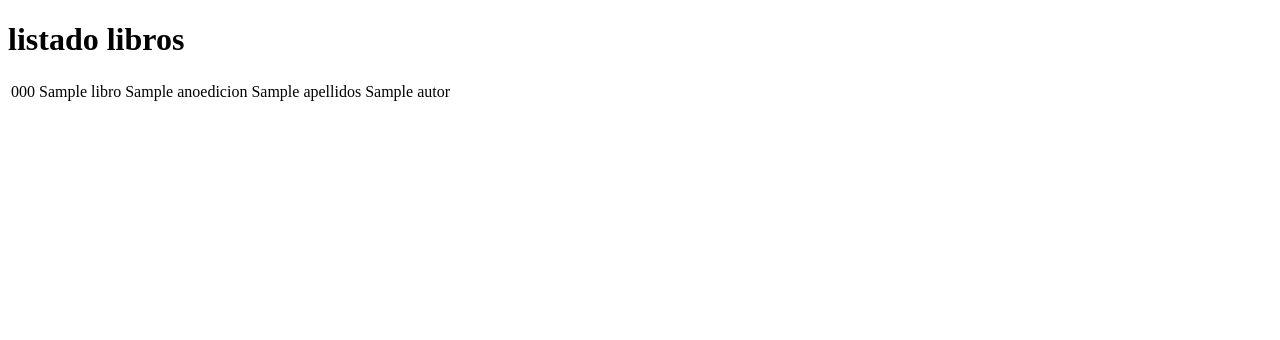
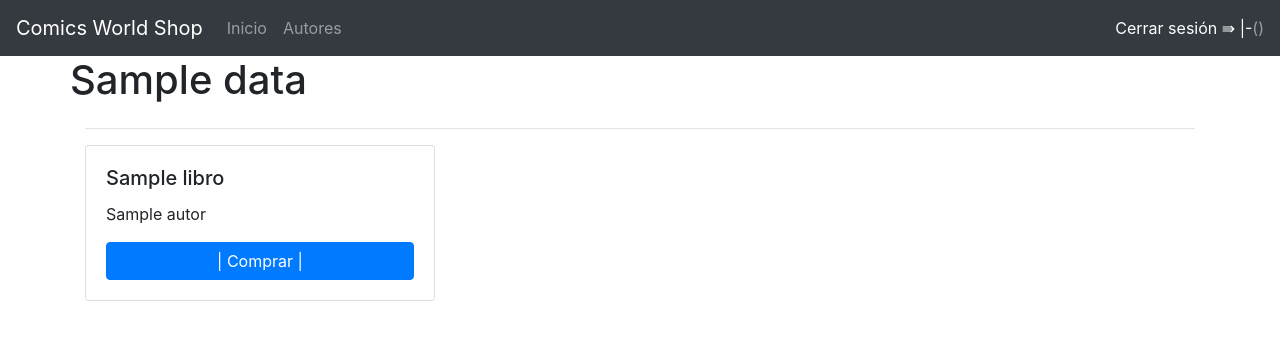
Before and after one commit to Annth0/ComicsWorldShop, a Flask app: template app/templates/listado_libros.html in a window 1280 px wide. Shown: the top 340 px of the page. Run offline with Flask 2, Linux system fonts and the light colour scheme; the template is opened without the code that fills it: most values are stand-ins (such as "Sample title", 1, 10 or a date in 2020); some libraries are stand-ins or nearby versions.

Commit message:
6.2 listado lisbros disponibles before imagen

```diff
--- a/app/__init__.py
+++ b/app/__init__.py
@@ -67,7 +67,7 @@ def index():
                 'titulo': 'Mis compras',
                 'compras': compras
             }
-        return render_template('index.html', data= data)
+        return render_template('index.html', data=data)
     else:
         return redirect(url_for('login'))
 
@@ -78,6 +78,7 @@ def listar_libros():
     try:
         libros = ModeloLibro.listar_libros(db)
         data = {
+            'titulo': 'Listado de libros',
             'libros': libros
         }
         return render_template('listado_libros.html', data=data)
--- a/app/templates/index.html
+++ b/app/templates/index.html
@@ -1,6 +1,6 @@
 {% extends './body.html' %}
 
-{% block title %} Index {% endblock %}
+{% block title %}Index{% endblock %}
 
 {% block container %}
 <div class="row">
--- a/app/templates/listado_libros.html
+++ b/app/templates/listado_libros.html
@@ -1,23 +1,28 @@
-<!DOCTYPE html>
-<html lang="en">
-<head>
-    <meta charset="UTF-8">
-    <meta http-equiv="X-UA-Compatible" content="IE=edge">
-    <meta name="viewport" content="width=device-width, initial-scale=1.0">
-    <title>Libros demo</title>
-</head>
-<body>
-    <h1>listado libros</h1>
-    <table>
-        {% for l in data.libros %}
-        <tr>
-            <td>{{ l.isbn }} </td>
-            <td>{{ l.titulo }} </td>
-            <td>{{ l.anoedicion }} </td>
-            <td>{{ l.autor.apellidos }} </td>
-            <td>{{ l.autor.nombres }} </td>
-        </tr>
-        {% endfor %}
-    </table>
-</body>
-</html>
+{% extends './body.html' %}
+
+{% block title %}Listado de Libros{% endblock %}
+
+{% block container %}
+<div class="row">
+    <div class="col-sm-12 col-md-12 col-lg-12 col-xl-12"></div>
+    <h1>{{ data.titulo }}</h1>
+</div>
+
+<hr>
+
+<div class="row">
+    {% for l in data.libros %}
+    <div class="col-sm-12 col-md-6 col-lg-4 col-xl-4">
+        <div class="card mb-4">
+            <div class="card-body">
+                <h5 class="card-title">{{ l.titulo }}</h5>
+                <p class="card-text">{{ l.autor.nombre_completo() }}</p>
+                <button class="btn btn-block btn-primary">| Comprar |</button>
+            </div>
+        </div>
+    </div>
+
+    {% endfor %}
+
+</div>
+{% endblock %}
```
